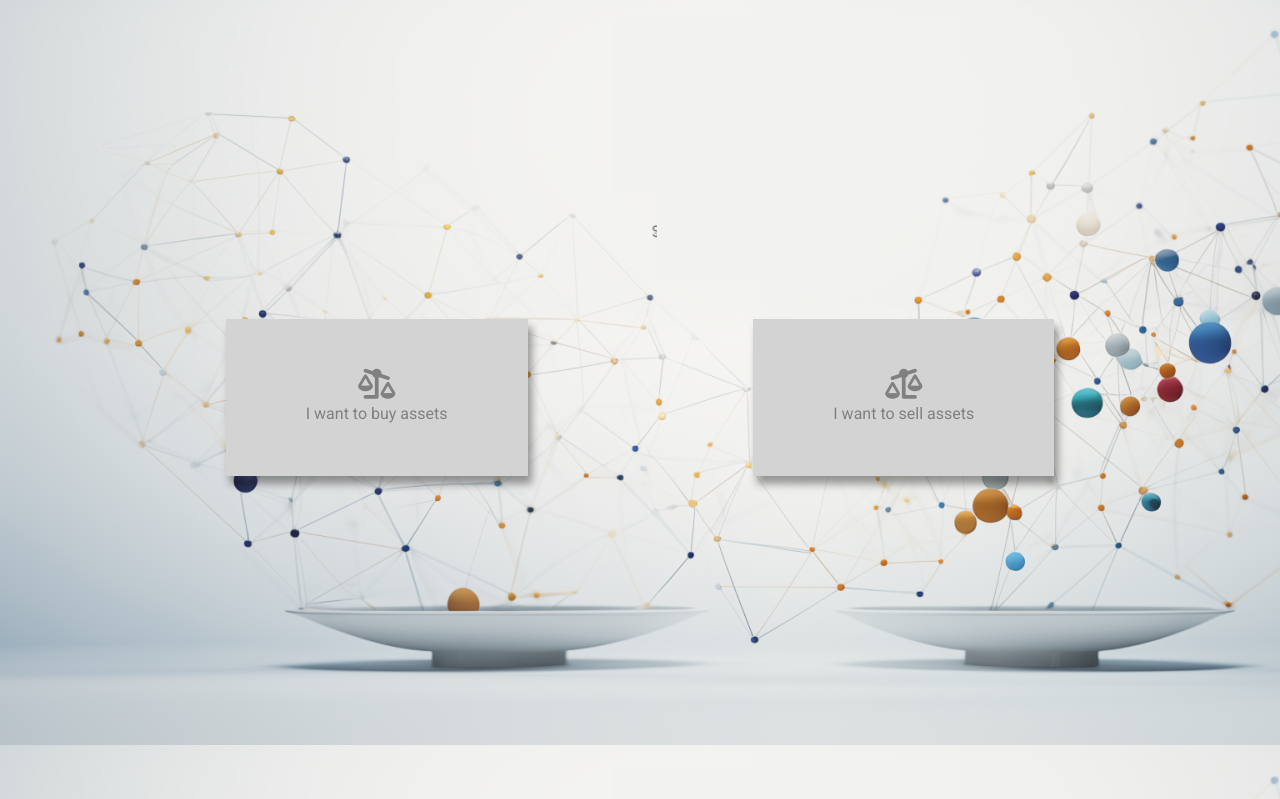
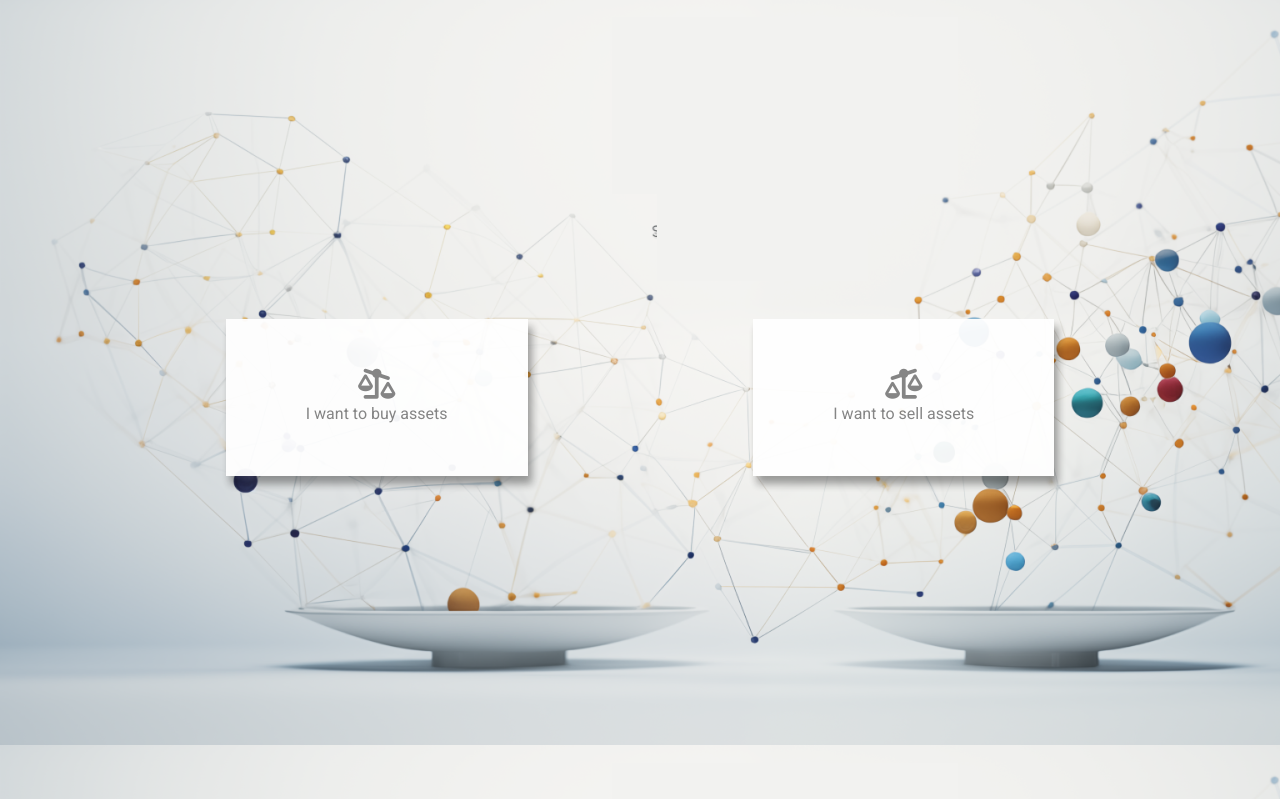
Before and after one commit to finno41/MeltEx-project, a Django app: template meltexapp/templates/home.html in a window 1280 px wide. Shown: the part 101-900 px from the top of the page. Run offline with Django 4.2, Linux system fonts and the light colour scheme; the template is opened without the code that fills it, so the values that code supplies are empty; the visitor is signed in with stand-in values (Sample User, id 1); some libraries are stand-ins or nearby versions.

Commit message:
Update home.css

```diff
--- a/meltexapp/static/meltexapp/home.css
+++ b/meltexapp/static/meltexapp/home.css
@@ -7,7 +7,8 @@
 .buy-sell-button {
   text-align: center;
   padding: 50px 80px;
-  background-color: lightgrey;
+  opacity: 0.95;
+  background-color: white;
   color: grey;
   box-shadow: 4.0px 8.0px 8.0px hsl(0deg 0% 0% / 0.38);
   cursor: pointer;
@@ -17,6 +18,7 @@
   border: 1px solid grey;
   padding: 49px 79px;
   color: rgb(78, 78, 78);
+  opacity: 1;
 }
 
 .buy-sell-button i {
```
